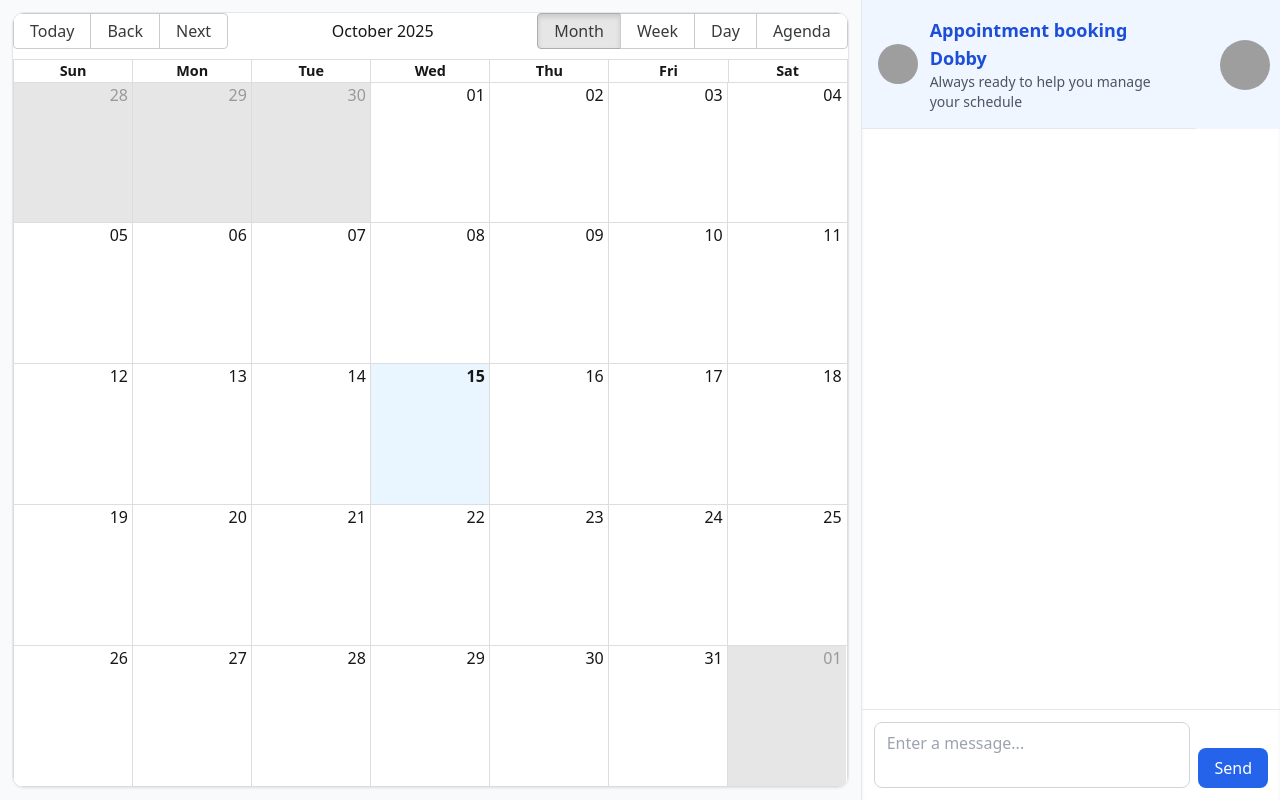
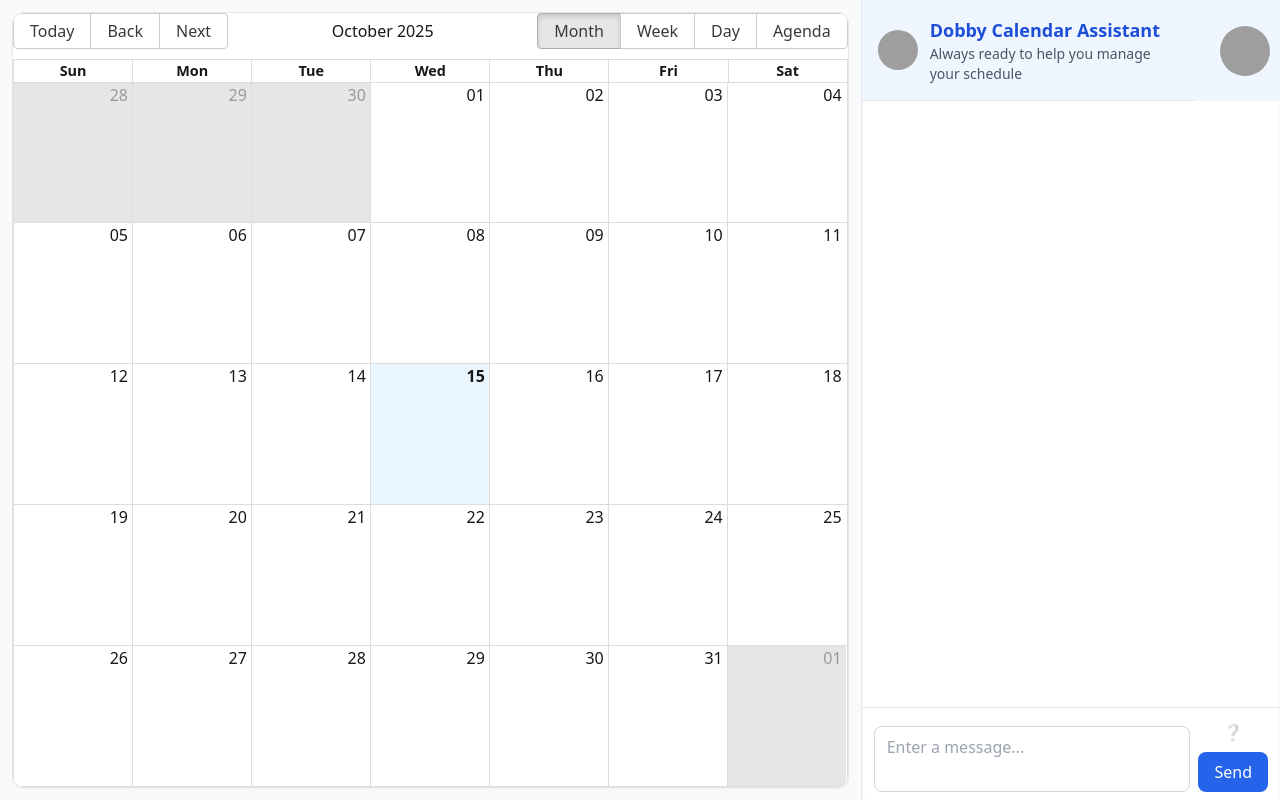
Before and after one commit to nguyenvanvinhhy2k/sentient-calendar-assistant-dobby, a Next.js app: page / in a window 1280 px wide. Built offline with nearby package versions, Linux system fonts and the light colour scheme; grey boxes are pictures that could not be loaded.

Commit message:
update Instruct

```diff
--- a/app/CalendarAssistant.js
+++ b/app/CalendarAssistant.js
@@ -449,7 +449,7 @@ const handleEdit = (item) => {
       className="w-10 h-10 rounded-full"
     />
     <div>
-      <h2 className="text-lg font-semibold text-blue-700">Appointment booking Dobby</h2>
+      <h2 className="text-lg font-semibold text-blue-700">Dobby Calendar Assistant</h2>
       <p className="text-sm text-gray-600">Always ready to help you manage your schedule</p>
     </div>
   </div>
@@ -488,7 +488,8 @@ const handleEdit = (item) => {
   </div>
 
   {/* 📝 Ô nhập tin nhắn */}
-  <div className="p-3 border-t border-gray-200 flex items-end gap-2">
+  <div className="py-2 px-3 border-t border-gray-200 flex items-end gap-2 relative">
+  {/* Textarea nhập tin nhắn */}
   <textarea
     value={input}
     onChange={(e) => setInput(e.target.value)}
@@ -502,6 +503,32 @@ const handleEdit = (item) => {
       }
     }}
   />
+
+  {/* Nút Send + Hướng dẫn */}
+  <div className="flex flex-col items-center gap-1 relative">
+    {/* Nút Hướng dẫn */}
+    <div className="group relative">
+      <button className="p-1 text-gray-500 hover:text-blue-600">
+        ❔
+      </button>
+
+      {/* Tooltip hướng dẫn */}
+      <div className="absolute bottom-full right-[10px] mb-2 w-[480px] text-sm text-gray-700 bg-white border border-gray-200 rounded-lg shadow-lg p-3 opacity-0 group-hover:opacity-100 pointer-events-none transition">
+  <div className="font-semibold mb-1">💡 Instruct:</div>
+  <div className="space-y-1">
+    <div> You can add, cancel, and manage appointments by sending requests to Dobby Calendar Assistant.</div>
+    <div> For example: Schedule a trip on the 12th at 8am and shopping on the 14th from 3pm to 5pm.</div>
+    <div> Example: Cancel Shopping on the 14th</div>
+    <div> Click on any appointment to manage it</div>
+    <div> If <b>year</b> is not specified → default year <b>2025</b>.</div>
+    <div> If <b>month</b> is not specified → default month <b>10</b>.</div>
+    <div> If <b>duration</b> is not specified → default event duration is <b>60 minutes</b>.</div>
+    <div> If <b>hour</b> is not specified → default hour <b>12</b>.</div>
+  </div>
+</div>
+    </div>
+
+    {/* Nút Send */}
     <button
       onClick={handleSend}
       className="px-4 py-2 bg-blue-600 text-white rounded-lg hover:bg-blue-700 transition"
@@ -509,6 +536,8 @@ const handleEdit = (item) => {
       Send
     </button>
   </div>
+</div>
+
 </div>
 
 
```
Lines whose indentation alone changed are shown as unchanged.
